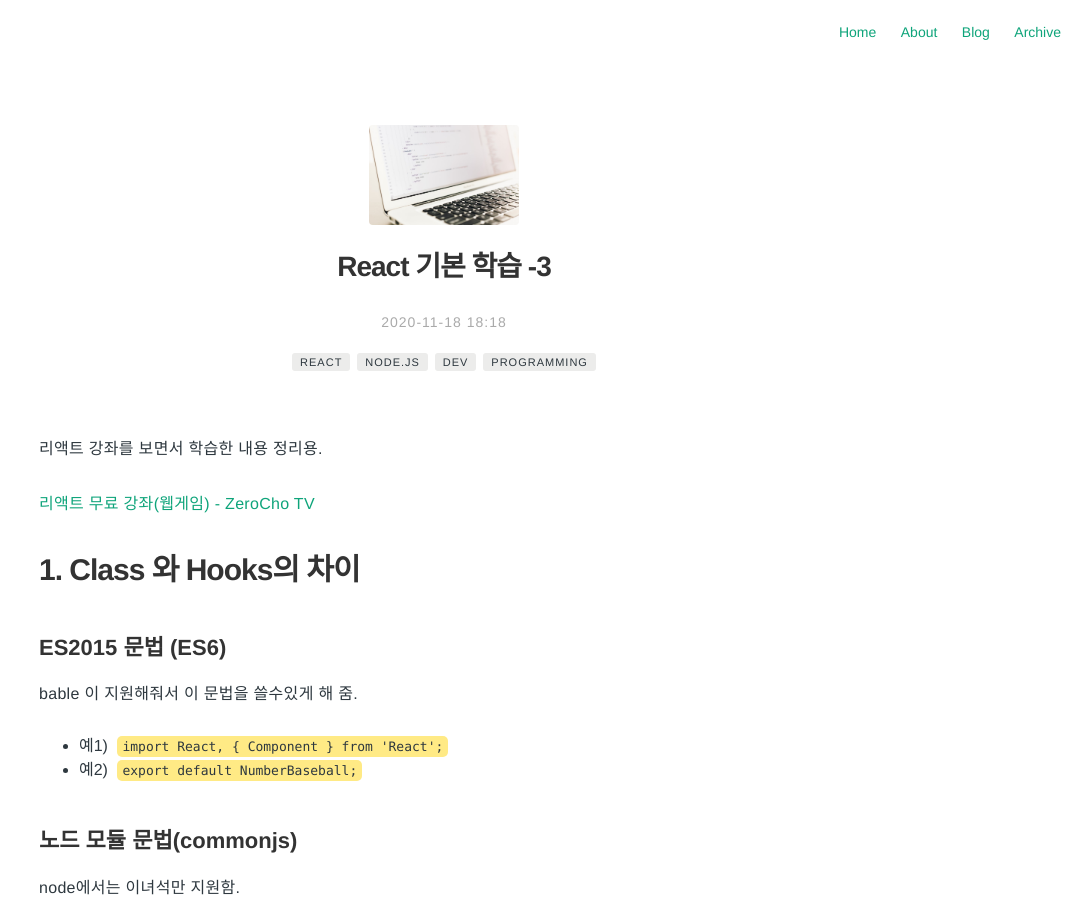
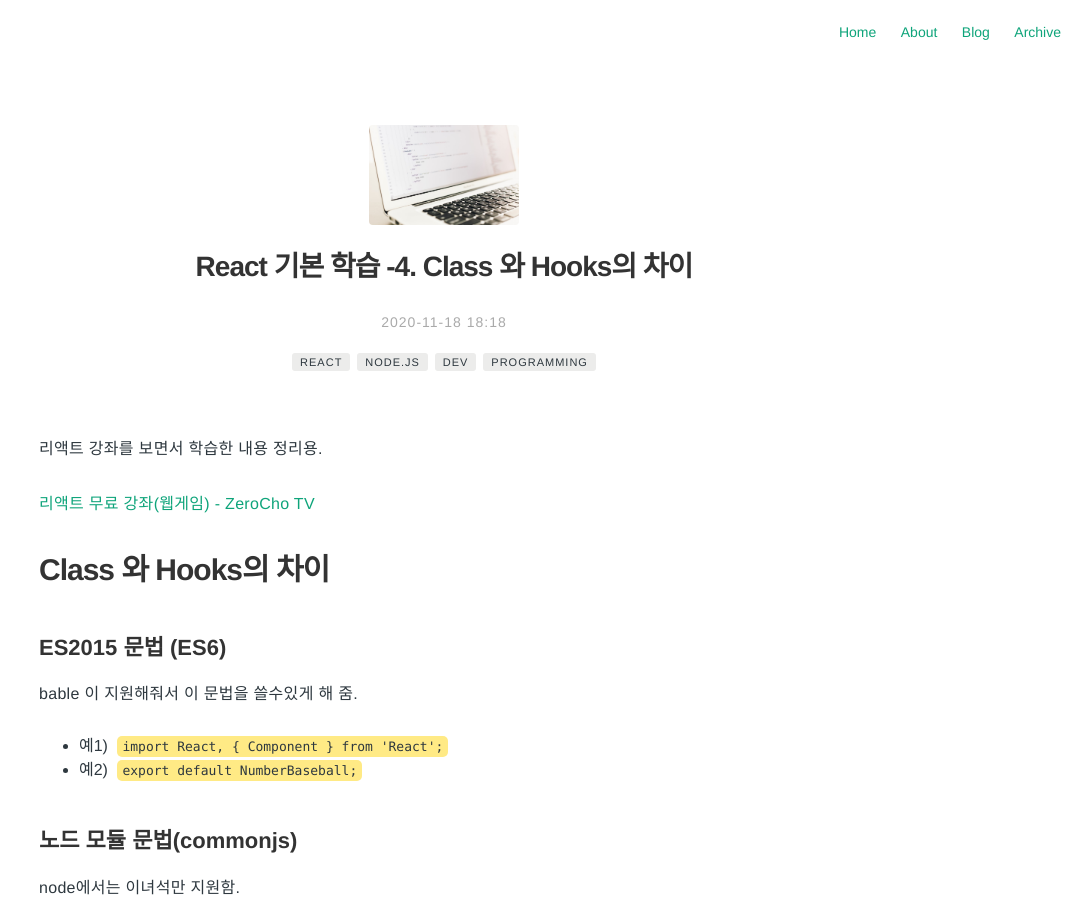
Before and after one commit to Pie001/pie001.github.io, a Jekyll site: the page built from _posts/2020-11-19-0073.md, in a window 1280 px wide and 900 px high. Shown: the whole window, without its empty margins (196-1280 px from the left). Built offline with Jekyll 4.4.1, drawn with Linux system fonts in a browser that asks for light colours; comment, search, counter and statistics services are not loaded.

Commit message:
Update 2020-11-19-0073.md

```diff
--- a/_posts/2020-11-19-0073.md
+++ b/_posts/2020-11-19-0073.md
@@ -1,5 +1,5 @@
 ---
-title: React 기본 학습 -3
+title: React 기본 학습 -4. Class 와 Hooks의 차이
 layout: post
 date:  2020-11-18 18:18
 image: /assets/images/post_header.jpg
@@ -13,14 +13,14 @@ tag:
 - programming
 category: tech-note
 author: pie
-description: React 기본 학습 -3
+description: React 기본 학습 -4. Class 와 Hooks의 차이
 ---
 
 리액트 강좌를 보면서 학습한 내용 정리용.
 
 [리액트 무료 강좌(웹게임) - ZeroCho TV](https://www.youtube.com/watch?v=V3QsSrldHqI&list=PLcqDmjxt30RtqbStQqk-eYMK8N-1SYIFn)
 
-# 1. Class 와 Hooks의 차이
+# Class 와 Hooks의 차이
 
 ## ES2015 문법 (ES6)
 bable 이 지원해줘서 이 문법을 쓸수있게 해 줌.
```
